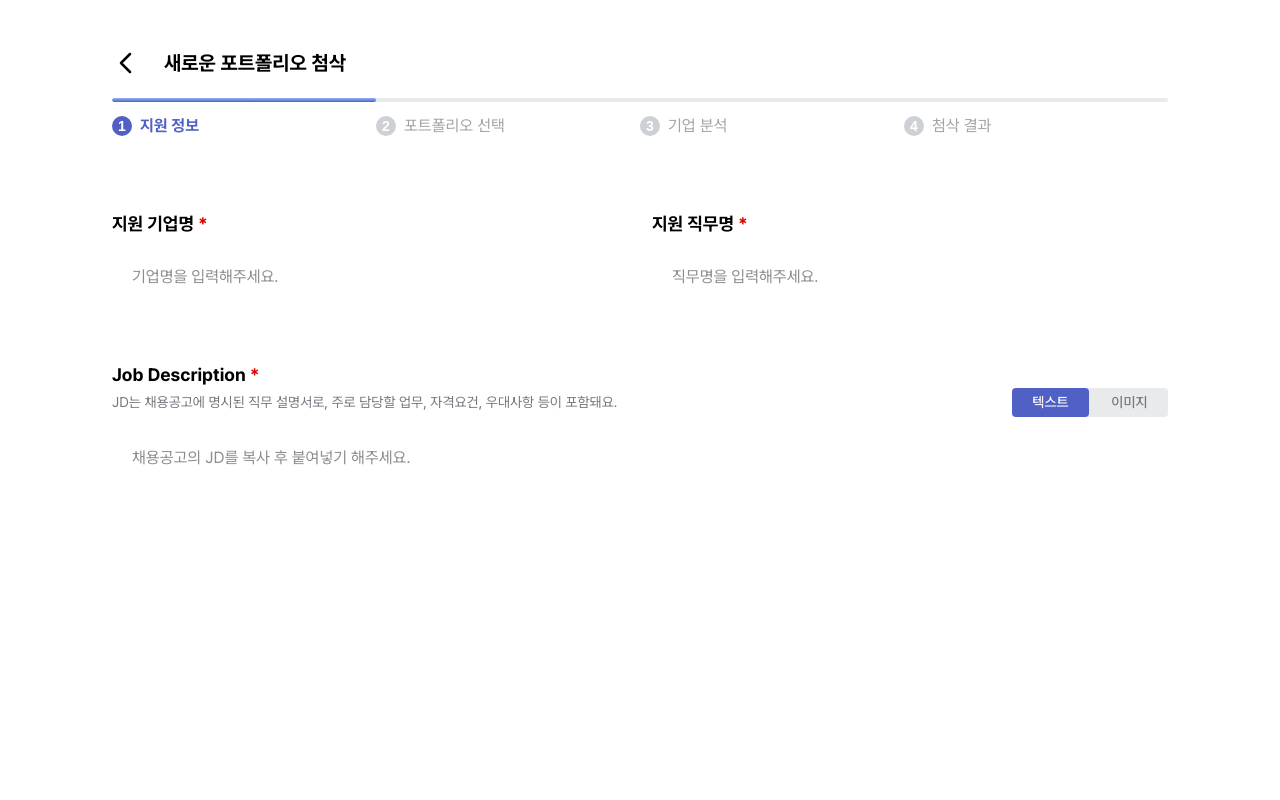
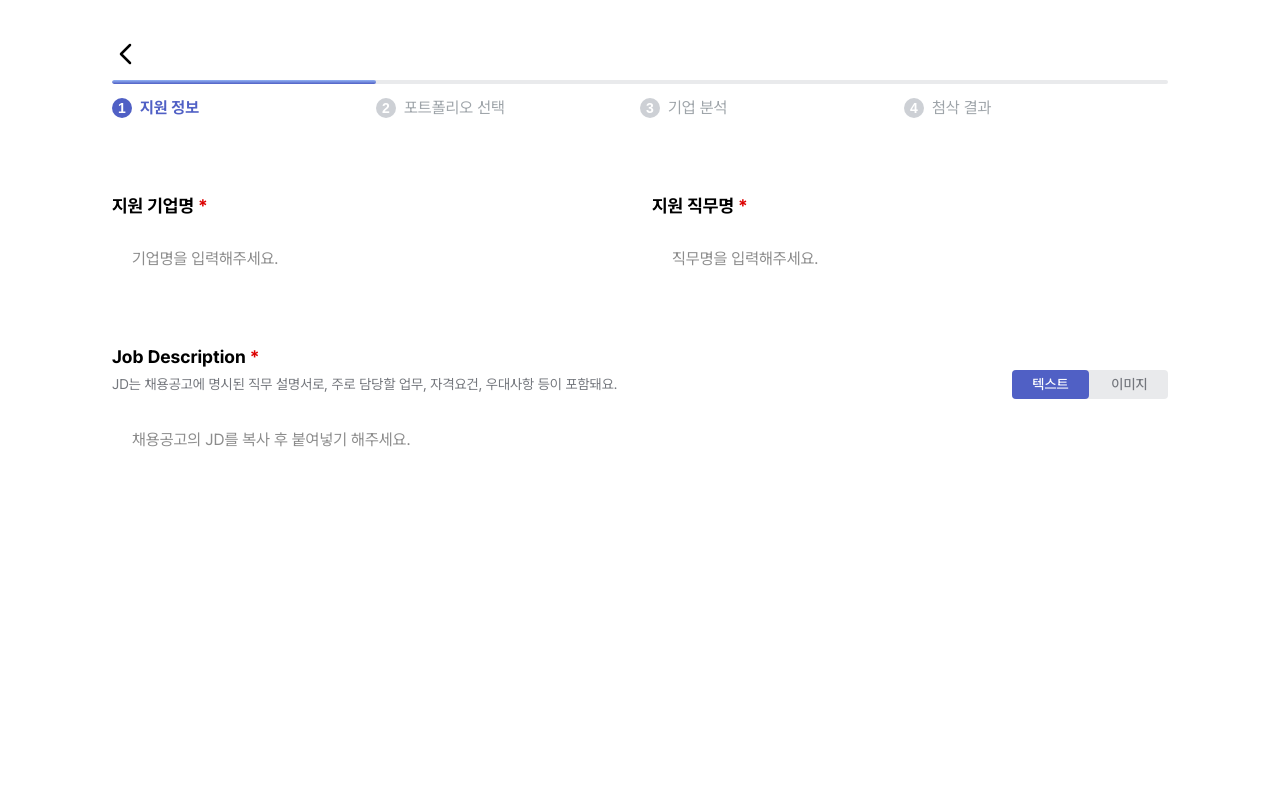
Before and after one commit to Teamie71/folioo-front, a Next.js app: page /correction/1 in a window 1280 px wide. Shown: the top 800 px of the page. Built offline with nearby package versions, Linux system fonts and the light colour scheme.

Commit message:
🐛 Fix: InlineEdit 제목 중복 제거

```diff
--- a/src/components/InlineEdit.tsx
+++ b/src/components/InlineEdit.tsx
@@ -70,16 +70,6 @@ export function InlineEdit({
         className,
       )}
     >
-      <span
-        className={cn(
-          'text-[1.25rem] font-bold rounded-[0.375rem] border px-[0.75rem] py-[0.5rem]',
-          isEditing
-            ? 'border-[#1A1A1A]'
-            : 'border-transparent',
-        )}
-      >
-        {title}
-      </span>
       {isEditing ? (
         editable && (
           <div className='relative inline-flex items-center'>
```
